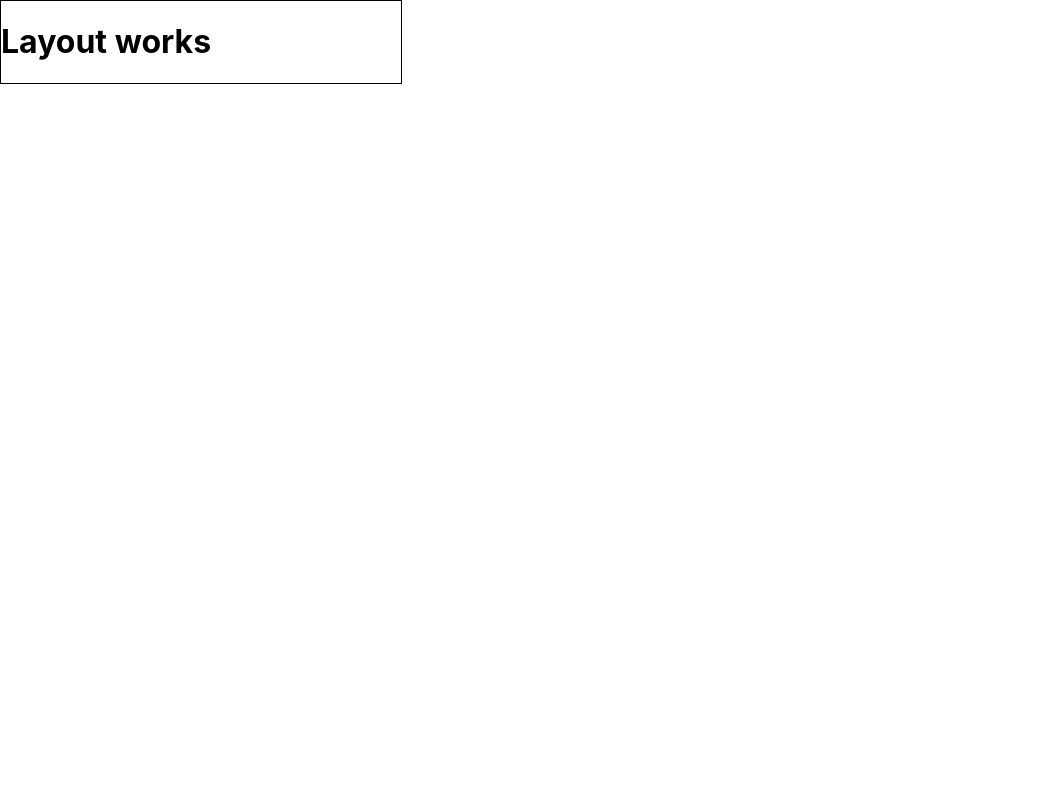
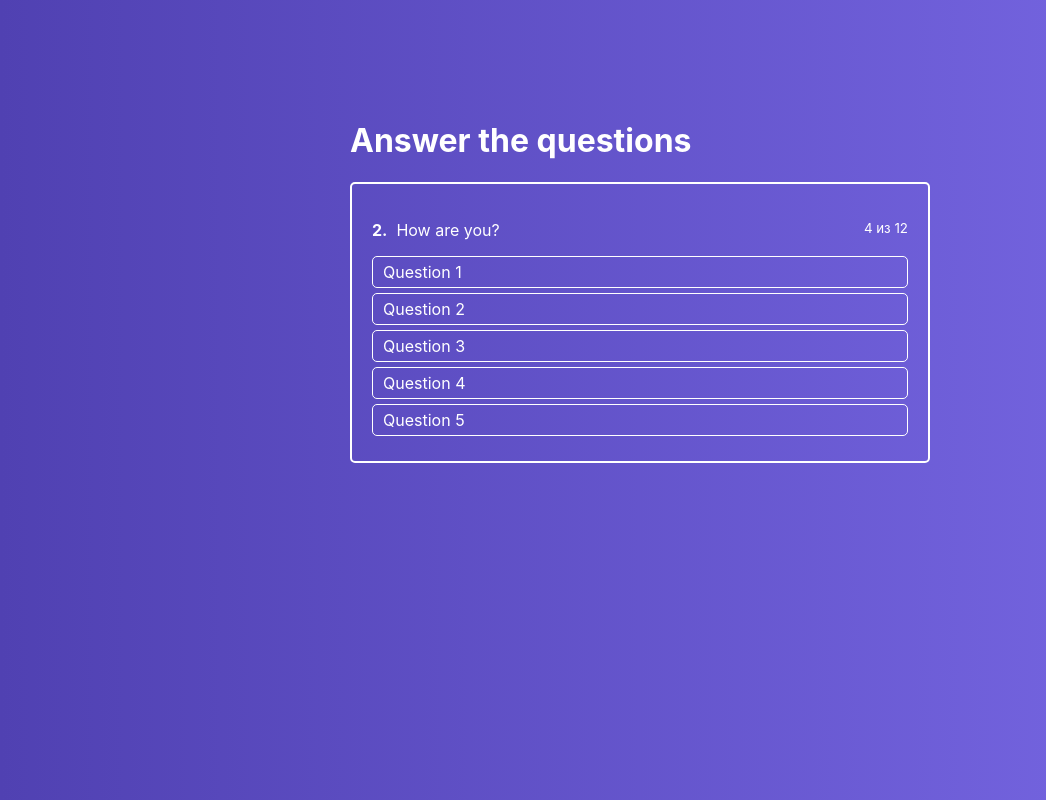
Before and after one commit to Pakertak/react-quiz, a React app: page / in a window 1280 px wide. Shown: the whole page, without its empty margins (0-1046 px from the left). Built offline with nearby package versions, Linux system fonts and the light colour scheme.

Commit message:
add structure of quiz

```diff
--- a/src/App.js
+++ b/src/App.js
@@ -1,20 +1,13 @@
-import React, {Component} from 'react'
+import React, { Component } from 'react'
 import Layout from './hoc/Layout/Layout'
-
+import Quiz from './containers/Quiz/Quiz'
 
 export default class App extends Component {
 
   render() {
     return (
       <Layout>
-
-
-        <div style={{
-          width: '400px',
-          border: '1px solid black'
-        }}>
-          <h1>Layout works</h1>
-        </div>
+        <Quiz />
       </Layout>
     );
   }
--- /dev/null
+++ b/src/components/ActiveQuiz/ActiveQuiz.js
@@ -0,0 +1,24 @@
+import React from 'react'
+import classes from './ActiveQuiz.module.css'
+import AnswersList from './AnswersList/AnswersList'
+
+const ActiveQuiz = props => (
+	<div className={classes.ActiveQuiz}>
+		<p className={classes.Question}>
+			<span>
+				<strong>2.</strong>&nbsp;
+				How are you?
+			</span>
+
+			<small>4 из 12</small>
+		</p>
+
+		<AnswersList
+			answers={props.answers}
+		/>
+
+	</div>
+)
+
+
+export default ActiveQuiz
--- /dev/null
+++ b/src/components/ActiveQuiz/ActiveQuiz.module.css
@@ -0,0 +1,13 @@
+.ActiveQuiz {
+	box-sizing: border-box;
+	margin: 0 10px;
+	padding: 20px;
+	color: #fff;
+	border: 2px solid #fff;
+	border-radius: 5px;
+}
+
+.Question {
+	display: flex;
+	justify-content: space-between;
+}
--- /dev/null
+++ b/src/components/ActiveQuiz/AnswersList/AnswerItem/AnswerItem.js
@@ -0,0 +1,13 @@
+import React from 'react'
+import classes from './AnswerItem.module.css'
+
+
+const AnswerItem = props => {
+	return (
+		<li className={classes.AnswerItem}>
+			{ props.answer.text }
+		</li>
+	)
+}
+
+export default AnswerItem
--- /dev/null
+++ b/src/components/ActiveQuiz/AnswersList/AnswerItem/AnswerItem.module.css
@@ -0,0 +1,12 @@
+.AnswerItem {
+	margin-bottom: 5px;
+	padding: 5px 10px;
+	cursor: pointer;
+	border: 1px solid #fff;
+	border-radius: 5px;
+}
+
+.AnswerItem:hover {
+	background: rgba(255, 255, 255, .20);
+	transition: background .2s ease-in-out;
+}
--- /dev/null
+++ b/src/components/ActiveQuiz/AnswersList/AnswersList.js
@@ -0,0 +1,19 @@
+import React from 'react'
+import classes from './AnswersList.module.css'
+import AnswerItem from './AnswerItem/AnswerItem'
+
+
+const AnswersList = props => (
+	<ul className={classes.AnswersList}>
+		{ props.answers.map((answer, index) => {
+			return (
+				<AnswerItem
+					key={index}
+					answer={answer}
+				/>
+			)
+		}) }
+	</ul>
+)
+
+export default AnswersList
--- /dev/null
+++ b/src/components/ActiveQuiz/AnswersList/AnswersList.module.css
@@ -0,0 +1,5 @@
+.AnswersList {
+	margin: 0;
+	padding: 0;
+	list-style: none;
+}
--- /dev/null
+++ b/src/containers/Quiz/Quiz.js
@@ -0,0 +1,39 @@
+import React, { Component } from 'react'
+import classes from './Quiz.module.css'
+import ActiveQuiz from '../../components/ActiveQuiz/ActiveQuiz'
+
+export default class Quiz extends Component {
+
+	constructor() {
+		super()
+
+		this.state = {
+			quiz: [
+				{
+					answers: [
+						{text: 'Question 1'},
+						{text: 'Question 2'},
+						{text: 'Question 3'},
+						{text: 'Question 4'},
+						{text: 'Question 5'}
+					]
+				}
+			]
+		}
+	}
+
+
+
+	render() {
+		return (
+			<div className={classes.Quiz}>
+				<div className={classes.QuizWrapper}>
+					<h1>Answer the questions</h1>
+					<ActiveQuiz
+						answers={this.state.quiz[0].answers}
+					/>
+				</div>
+			</div>
+		)
+	}
+}
--- /dev/null
+++ b/src/containers/Quiz/Quiz.module.css
@@ -0,0 +1,17 @@
+.Quiz {
+	width: 100%;
+	display: flex;
+	padding-top: 100px;
+	justify-content: center;
+	flex-grow: 1;
+	background: linear-gradient(90deg, #5041b2 0%, #7969e6 100%);
+}
+
+.Quiz h1 {
+	color: #fff;
+	margin-left: 10px;
+}
+
+.QuizWrapper {
+	width: 600px;
+}
```
Also changed, not shown: public/manifest.json.
